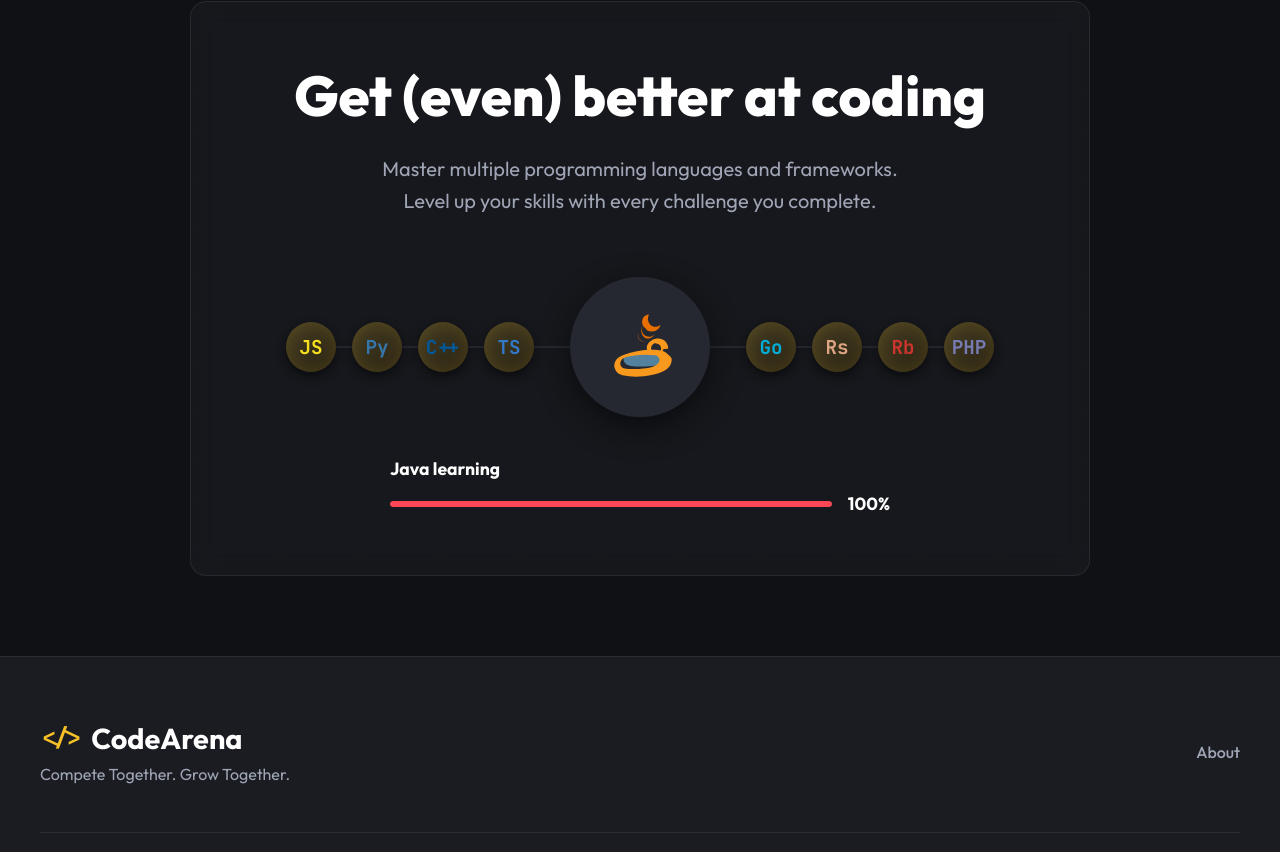
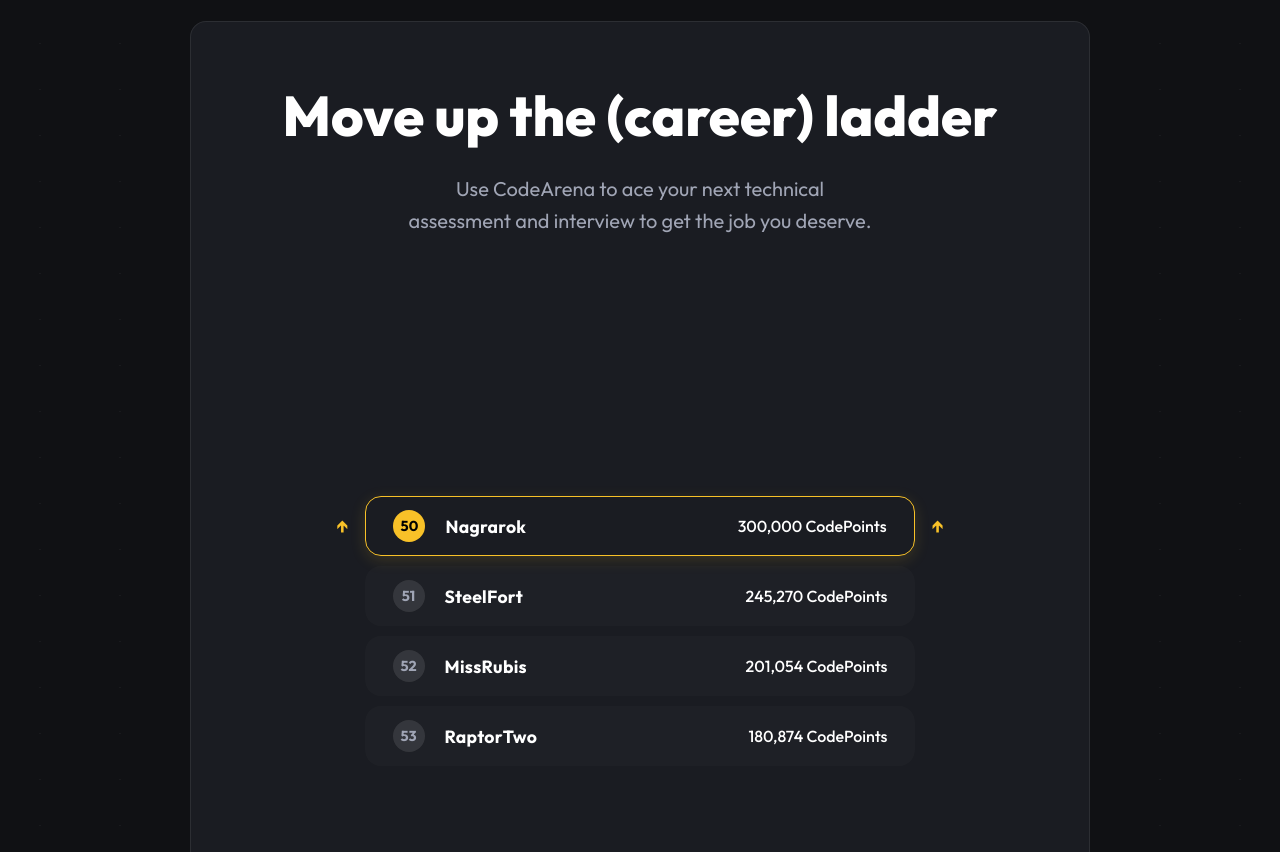
Before and after one commit to Gag-an/CodeArena, a React (Vite) app in the folder frontend/: page / in a window 1280 px wide. Shown: the part 1428-2280 px from the top of the page. Built offline with nearby package versions, Linux system fonts and the light colour scheme; no server answers.

Commit message:
Add CareerLadder animation section

```diff
--- /dev/null
+++ b/frontend/src/components/CareerLadder/CareerLadder.css
@@ -0,0 +1,132 @@
+.career-ladder-section {
+  padding: 100px 20px;
+  display: flex;
+  justify-content: center;
+  align-items: center;
+  position: relative;
+  background-color: transparent;
+  font-family: var(--font-main), sans-serif;
+  color: var(--text-primary, #ffffff);
+}
+
+.career-ladder-content {
+  max-width: 900px;
+  width: 100%;
+  text-align: center;
+  padding: 60px 40px;
+  border-radius: 16px;
+  background: var(--surface-color, #1a1c22);
+}
+
+.career-ladder-content h2 {
+  font-size: 3.5rem;
+  font-weight: 800;
+  margin-bottom: 24px;
+}
+
+.career-ladder-content p {
+  font-size: 1.25rem;
+  color: var(--text-secondary, #a0a5b5);
+  margin-bottom: 60px;
+  line-height: 1.6;
+}
+
+.leaderboard-container {
+  display: flex;
+  justify-content: center;
+  align-items: center;
+}
+
+.leaderboard-list {
+  position: relative;
+  width: 100%;
+  max-width: 550px;
+  height: 290px; /* 4 items * 65px + 3 * 10px gap */
+}
+
+.leaderboard-row {
+  position: absolute;
+  left: 0;
+  width: 100%;
+  height: 60px;
+  background-color: rgba(255, 255, 255, 0.05);
+  border-radius: 8px;
+  display: flex;
+  align-items: center;
+  justify-content: center;
+  transition: top 1s cubic-bezier(0.25, 1, 0.5, 1), background-color 0.3s, box-shadow 0.3s;
+  box-sizing: border-box;
+}
+
+.row-content {
+  display: flex;
+  align-items: center;
+  width: 90%;
+}
+
+.player-rank {
+  display: flex;
+  align-items: center;
+  justify-content: center;
+  width: 32px;
+  height: 32px;
+  background-color: rgba(255, 255, 255, 0.1);
+  border-radius: 50%;
+  font-weight: 600;
+  font-size: 0.9rem;
+  color: #a0a5b5;
+  margin-right: 20px;
+}
+
+.player-name {
+  flex-grow: 1;
+  text-align: left;
+  font-weight: 600;
+  font-size: 1.1rem;
+}
+
+.player-points {
+  font-family: var(--font-main, sans-serif);
+  color: #ffffff;
+  font-weight: 500;
+  font-size: 1rem;
+}
+
+.leaderboard-row.is-me {
+  background-color: transparent;
+  border: 1px solid var(--accent-yellow, #f8c128);
+  box-shadow: 0 4px 15px rgba(248, 193, 40, 0.15);
+  z-index: 10;
+}
+
+.leaderboard-row.is-me .player-rank {
+  background-color: var(--accent-yellow, #f8c128);
+  color: #000;
+}
+
+.arrow-icon {
+  color: var(--accent-yellow, #f8c128);
+  font-weight: bold;
+  position: absolute;
+  font-size: 1.2rem;
+}
+
+.arrow-icon.left {
+  left: -30px;
+}
+
+.arrow-icon.right {
+  right: -30px;
+}
+
+@media (max-width: 768px) {
+  .career-ladder-content h2 {
+    font-size: 2.5rem;
+  }
+  .leaderboard-list {
+    max-width: 100%;
+  }
+  .arrow-icon {
+    display: none;
+  }
+}
--- /dev/null
+++ b/frontend/src/components/CareerLadder/CareerLadder.jsx
@@ -0,0 +1,86 @@
+import React, { useState, useEffect } from 'react';
+import './CareerLadder.css';
+
+const CareerLadder = () => {
+  const [players, setPlayers] = useState([
+    { id: 'p1', name: 'SteelFort', points: 245270, isMe: false },
+    { id: 'p2', name: 'MissRubis', points: 201054, isMe: false },
+    { id: 'p3', name: 'Nagrarok', points: 182099, isMe: true },
+    { id: 'p4', name: 'RaptorTwo', points: 180874, isMe: false },
+  ]);
+
+  const [animatedPoints, setAnimatedPoints] = useState(182099);
+
+  useEffect(() => {
+    // Animation Sequence
+    const timer1 = setTimeout(() => {
+      // Start animating points for 'Nagrarok'
+      let current = 182099;
+      const target = 300000;
+      const duration = 1200;
+      const stepTime = 20;
+      const steps = duration / stepTime;
+      const increment = (target - current) / steps;
+
+      const pointInterval = setInterval(() => {
+        current += increment;
+        if (current >= target) {
+          current = target;
+          clearInterval(pointInterval);
+
+          // Re-sort players after points updated
+          setPlayers(prev => {
+            const newPlayers = prev.map(p =>
+              p.isMe ? { ...p, points: target } : p
+            );
+            return newPlayers.sort((a, b) => b.points - a.points);
+          });
+        }
+        setAnimatedPoints(Math.floor(current));
+      }, stepTime);
+    }, 2000);
+
+    return () => clearTimeout(timer1);
+  }, []);
+
+  return (
+    <section className="career-ladder-section">
+      <div className="career-ladder-content glass-panel">
+        <h2>Move up the (career) ladder</h2>
+        <p>
+          Use CodeArena to ace your next technical<br/>
+          assessment and interview to get the job you deserve.
+        </p>
+
+        <div className="leaderboard-container">
+          <div className="leaderboard-list">
+            {players.map((player, index) => {
+              const topPos = index * 70; // 60px height + 10px gap
+              const rank = 50 + index;
+
+              return (
+                <div
+                  key={player.id}
+                  className={`leaderboard-row ${player.isMe ? 'is-me' : ''}`}
+                  style={{ top: `${topPos}px` }}
+                >
+                  {player.isMe && <span className="arrow-icon left">↑</span>}
+                  <div className="row-content">
+                    <span className="player-rank">{rank}</span>
+                    <span className="player-name">{player.name}</span>
+                    <span className="player-points">
+                      {player.isMe ? animatedPoints.toLocaleString() : player.points.toLocaleString()} CodePoints
+                    </span>
+                  </div>
+                  {player.isMe && <span className="arrow-icon right">↑</span>}
+                </div>
+              );
+            })}
+          </div>
+        </div>
+      </div>
+    </section>
+  );
+};
+
+export default CareerLadder;
--- a/frontend/src/pages/Landing/Landing.jsx
+++ b/frontend/src/pages/Landing/Landing.jsx
@@ -2,12 +2,14 @@
 import Hero from '../../components/Hero/Hero';
 import Features from '../../components/Features/Features';
 import GamificationSection from '../../components/GamificationSection/GamificationSection';
+import CareerLadder from '../../components/CareerLadder/CareerLadder';
 
 const Landing = () => {
   return (
     <>
       <Hero />
       <Features />
+      <CareerLadder />
       <GamificationSection />
     </>
   );
```
